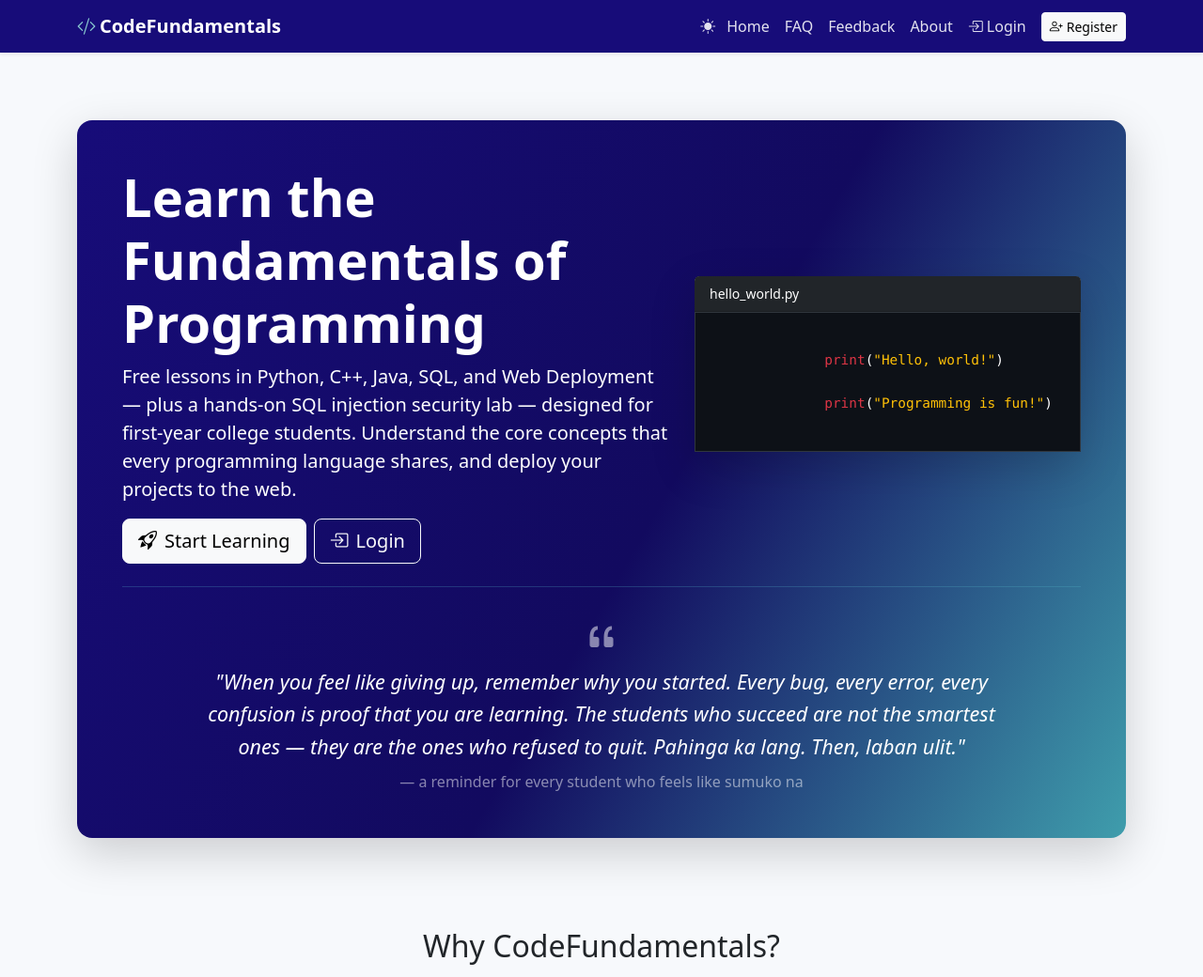
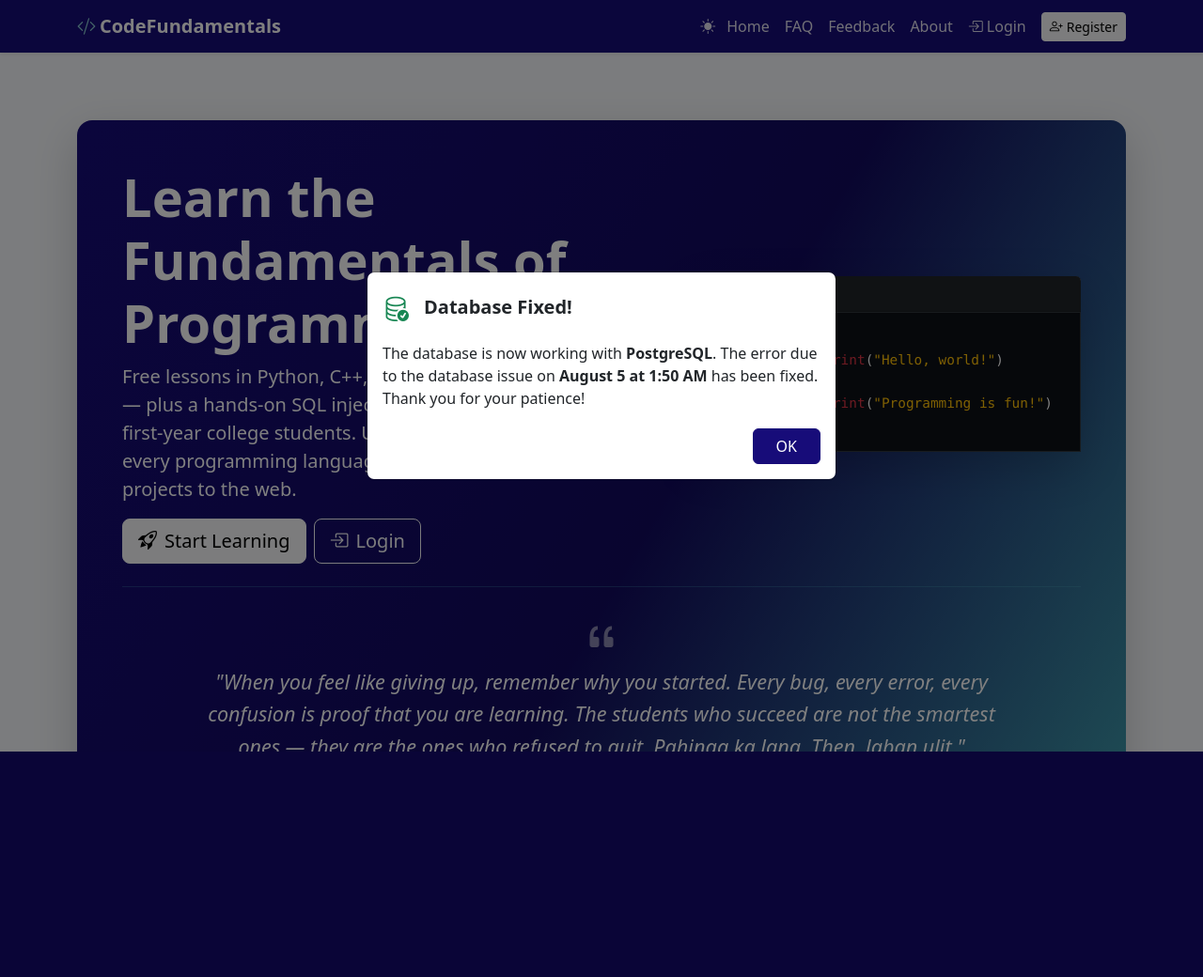
Before and after one commit to christianrenz210/learnfUNDAMENTALS, a Flask app: page / in a window 1280 px wide. Shown: the top 1040 px of the page at 94% size. After the commit the page ends 800 px from the top, so only its background shows below. Run offline with Flask 3, Linux system fonts and the light colour scheme; some libraries are stand-ins or nearby versions.

Commit message:
add database fixed popup modal on landing page

```diff
--- a/templates/index.html
+++ b/templates/index.html
@@ -328,4 +328,38 @@
     </div>
   </div>
 </section>
+
+<div class="modal fade" id="dbFixedModal" tabindex="-1" aria-labelledby="dbFixedModalLabel" aria-hidden="true" data-bs-backdrop="static" data-bs-keyboard="false">
+  <div class="modal-dialog modal-dialog-centered">
+    <div class="modal-content">
+      <div class="modal-header border-0 pb-0">
+        <div class="d-flex align-items-center">
+          <i class="bi bi-database-check text-success fs-3 me-3"></i>
+          <h5 class="modal-title fw-bold" id="dbFixedModalLabel">Database Fixed!</h5>
+        </div>
+      </div>
+      <div class="modal-body pt-3">
+        <p class="mb-0">
+          The database is now working with <strong>PostgreSQL</strong>. The error due
+          to the database issue on <strong>August 5 at 1:50 AM</strong> has been fixed.
+          Thank you for your patience!
+        </p>
+      </div>
+      <div class="modal-footer border-0 pt-0">
+        <button type="button" class="btn btn-primary px-4" data-bs-dismiss="modal">OK</button>
+      </div>
+    </div>
+  </div>
+</div>
 {% endblock %}
+
+{% block scripts %}
+<script>
+  document.addEventListener('DOMContentLoaded', function () {
+    var dbFixedModal = document.getElementById('dbFixedModal');
+    if (dbFixedModal) {
+      new bootstrap.Modal(dbFixedModal).show();
+    }
+  });
+</script>
+{% endblock %}
```
